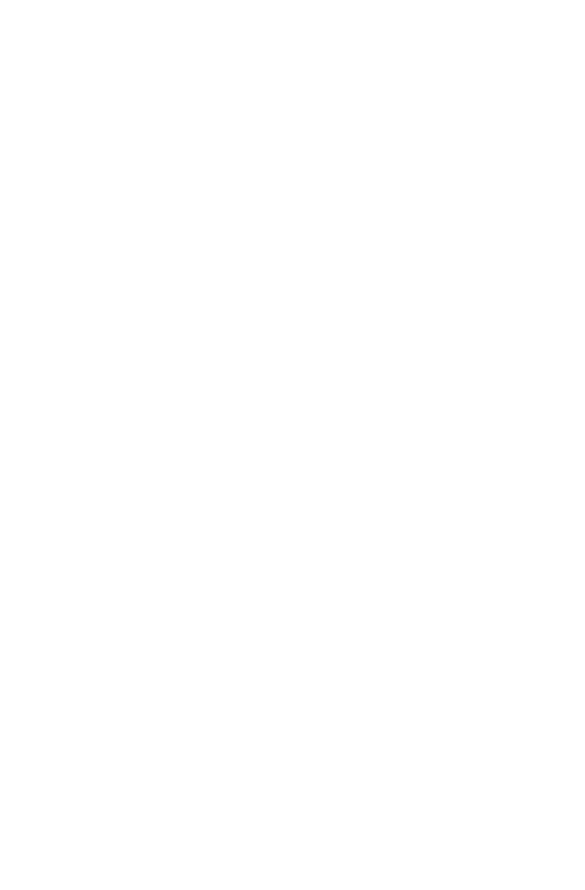
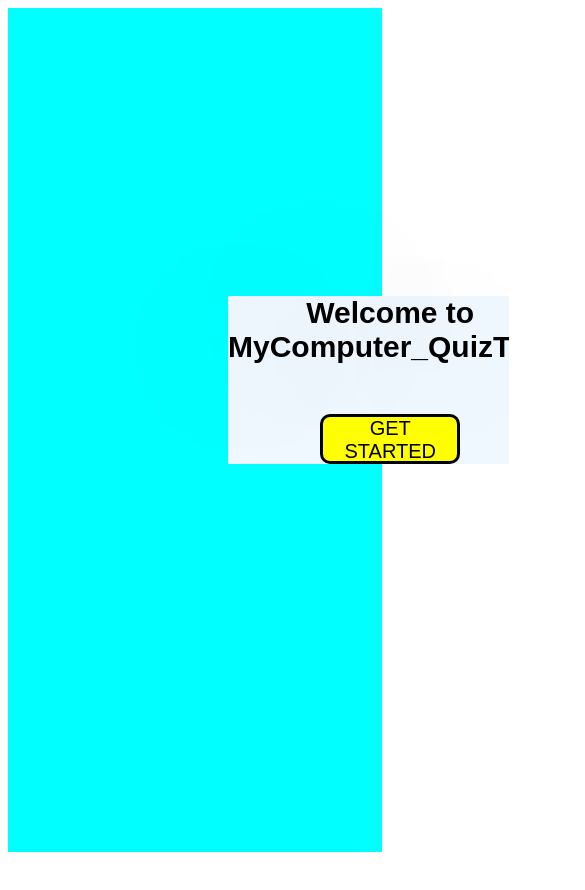
Before and after one commit to loretta-dhahabu/MyComputer_QuizTest, a plain HTML site: page index.html in a window 390 px wide. Shown: the whole page, 585 px wide, since content can reach past the window. Before the commit the page ends 844 px from the top, so only its background shows below. Drawn offline with nearby package versions, Linux system fonts and the light colour scheme.

Commit message:
get started

```diff
--- a/index.html
+++ b/index.html
@@ -5,9 +5,31 @@
     <meta name="viewport" content="width=device-width, initial-scale=1.0">
     <title>Javascript QuizTest Website</title>
     <link rel="stylesheet" href="style.css">
-    <script defer src="script.js"></script>
+    <script  src="https://code.jquery.com/jquery-3.6.0.min.js"></script>
+
 </head>
 <body>
+    <!--Home section-->
+    <section class="home" id="home">
+        <div class="max-width">
+            <div class="home-content">
+                <h1>Welcome to MyComputer_QuizTest</h1>
+                <button class="btn"><a href="#">Get Started</a></button>
+            </div>
+        </div>
+    </section>
+
+    <!--the quiztest section-->
+    <section class="quiz" id="quiz">
+        <div class="max-width">
+            <div class="quiz-content">
+                <h2 id="test_status"></h2>
+                <div id="test"></div>
+            </div>
+        </div>
+    </section>
+
+    <script defer src="script.js"></script>
 
 </body>
 </html>
--- a/script.js
+++ b/script.js
@@ -0,0 +1,23 @@
+$(document).ready(function(){
+    $(window).scroll(function(){
+        if(this.scrollY > 20){
+            $('.home').addClass("home.content");
+        }else{
+            $('.home').removeClass("home.content");
+        }
+    })
+});
+var pos = 0, test, test_status, question, choice, choices, chA, chB, chC, chD, correct = 0;
+var questions = [
+      ["Q 1 - Is JavaScript a case-sensitive language?","true","false","A"],
+      ["Q 2 - Which of the following is a valid type of function javascript supports?","named function","anonymous function","both of the above","none of the above","C"],
+      ["Q 3 - Which built-in method returns the character at the specified index?","characterAt()","getCharAt()", "charAt()", "None of the above", "C"],
+      ["Q 4 - Which built-in method returns the calling string value converted to upper case?","toUpperCase()"," toUpper()"," changeCase(case)","None of the above.","A",],
+      ["","","","","","",],
+      ["","","","","","",],
+      ["","","","","","",],
+      ["","","","","","",],
+      ["","","","","","",],
+      ["","","","","","",]
+
+];
--- a/style.css
+++ b/style.css
@@ -0,0 +1,109 @@
+*{
+    margin: o;
+    padding: 0;
+    box-sizing: border-box;
+    text-decoration: none;
+}
+.max-width{
+    display: table-cell;
+    vertical-align: middle;
+    max-width: 1300px;
+    padding: 0 80px;
+    margin: auto;
+}
+/* home section styling*/
+.home{
+   width: 100%;
+   height: 100vh;
+   min-height: 500px;
+   background: cornflowerblue;
+   font-size: 18px;
+   margin: auto;
+   display: flex;
+   align-items: center;
+   font-family: sans-serif;
+}
+.home.max-width{
+    display: flex;
+    max-width: 1300px;
+    padding: 0 80px;
+    margin: auto 0 auto 40px;
+}
+.home-content{
+    max-width: 500px;
+    margin-left: 100px;
+    text-align: center;
+}
+.home-content > h1{
+    font-family: sans-serif;
+    text-shadow: 0px 0px 300px #000;
+    font-size: 18px;
+    margin-bottom: 50px;
+    margin-top: -100px;
+}
+.home-content > .btn{
+    border-radius: 10px;
+    font-family: verdana;
+    font-size: 16px;
+    border: 3px solid;
+    background-color: darkorange;
+    width: 120px;
+    height: 40px;
+    text-transform: uppercase;
+}
+.home-content > .btn:hover{
+    background-color: hotpink;
+    cursor: pointer;
+}
+.btn > a{
+    color: #000;
+}
+.btn > a:hover{
+    color: antiquewhite;
+}
+/*the start of media query*/
+@media (max-width: 800px){
+    .max-width{
+        padding: 0 50px;
+    }
+    .home{
+        padding: 0 70px;
+        background-color: aqua;
+    }
+    .home-content{
+        background-color: aliceblue;
+    }
+    .home-content > h1{
+        font-size: 30px;
+    }
+    .home-content > .btn{
+        font-family: sans-serif;
+        font-size: 20px;
+        background-color: yellow;
+        width: 140px;
+        height: 50px;
+    }
+
+}
+.quiz{
+    width: 100%;
+    height: 100vh;
+    min-height: 500px;
+    background: white;
+    font-size: 18px;
+    margin: auto;
+    display: flex;
+    align-items: center;
+    font-family: sans-serif;
+ }
+ .quiz.max-width{
+     display: flex;
+     max-width: 1300px;
+     padding: 0 80px;
+     margin: auto 0 auto 40px;
+ }
+ .quiz-content{
+     max-width: 500px;
+     margin-left: 100px;
+     text-align: center;
+ }
```
